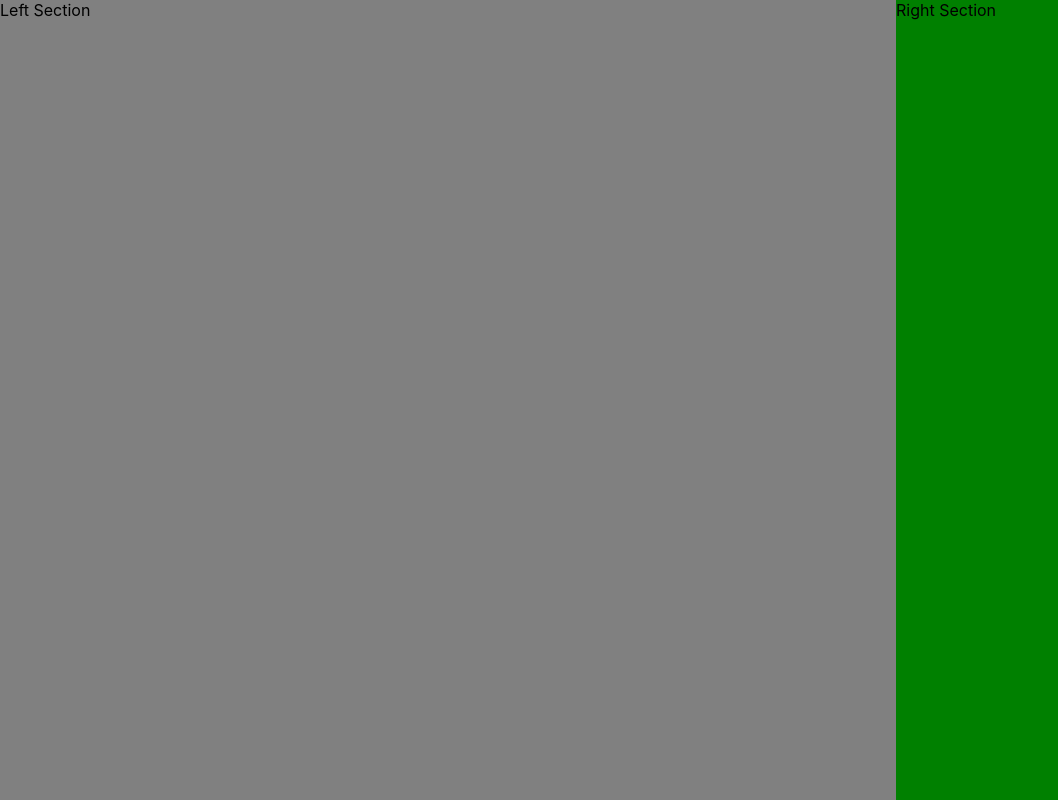
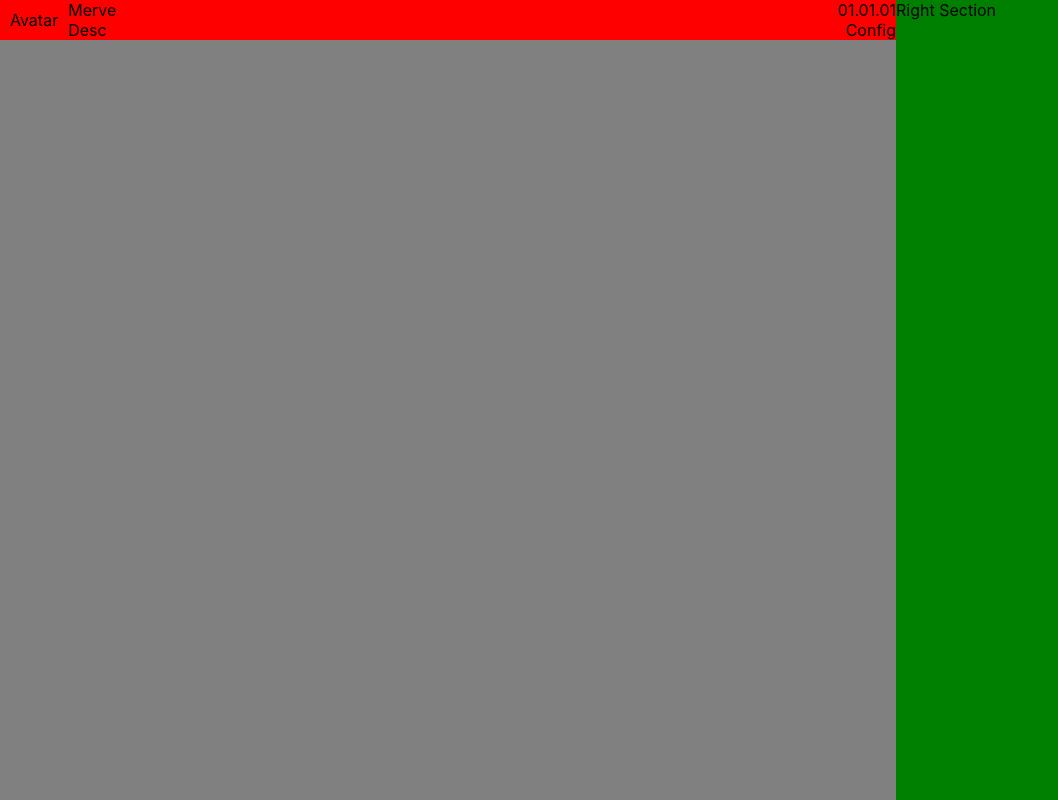
Before and after one commit to grafikri/React-Facebook-Messenger, a React (Create React App) app: page / in a window 1280 px wide. Shown: the whole page, without its empty margins (0-1058 px from the left). Built offline with nearby package versions, Linux system fonts and the light colour scheme.

Commit message:
making chat users design

```diff
--- /dev/null
+++ b/src/Components/LargeChatUsers.css
@@ -0,0 +1,44 @@
+.Large-Chat-Users {
+    background: red;
+}
+
+.Large-Chat-Users ul{
+    list-style: none;
+    margin: 0;
+    padding: 0;
+}
+
+.Large-Chat-Users .User-Info{
+    display: flex;
+    align-items: center;
+}
+
+.Large-Chat-Users .User-Info .Avatar{
+    margin: 10px;
+}
+
+.Large-Chat-Users .User-Info .Content{
+    flex-grow: 1;
+}
+
+.Large-Chat-Users .User-Info .Content .TopContent{
+    display: flex;
+}
+
+.Large-Chat-Users .User-Info .Content .TopContent .Nickname{
+    flex-grow: 1;
+    flex-basis: 100%
+}
+
+.Large-Chat-Users .User-Info .Content .TopContent .Date{
+    flex-grow: 0;
+}
+
+
+.Large-Chat-Users .User-Info .Content .BottomContent{
+    display: flex;
+}
+
+.Large-Chat-Users .User-Info .Content .BottomContent .Desc{
+    flex-grow: 1;
+}
--- /dev/null
+++ b/src/Components/LargeChatUsers.js
@@ -0,0 +1,41 @@
+import React from 'react'
+
+import './LargeChatUsers.css'
+
+class LargeChatUsers extends React.Component{
+    render () {
+        return (
+            <div className="Large-Chat-Users">
+                <ul>
+                    <li>
+                        <div className="User-Info">
+                            <div className="Avatar">
+                                Avatar
+                            </div>
+                            <div className="Content">
+                                <div className="TopContent">
+                                    <div className="Nickname">
+                                        Merve
+                                    </div>
+                                    <div className="Date">
+                                    01.01.01
+                                    </div>
+                                </div>
+                                <div className="BottomContent">
+                                    <div className="Desc">
+                                        Desc
+                                    </div>
+                                    <div className="Config">
+                                        Config
+                                    </div>
+                                </div>
+                            </div>
+                        </div>
+                    </li>
+                </ul>
+            </div>
+        )
+    }
+}
+
+export default LargeChatUsers
--- a/src/Sections/LeftSection.js
+++ b/src/Sections/LeftSection.js
@@ -1,9 +1,13 @@
 import React from 'react'
+import LargeChatUsers from './../Components/LargeChatUsers'
+
 
 class LeftSection extends React.Component {
     render () {
         return (
-            <div>Left Section</div>
+            <div>
+                <LargeChatUsers />
+            </div>
         )
     }
 }
```
